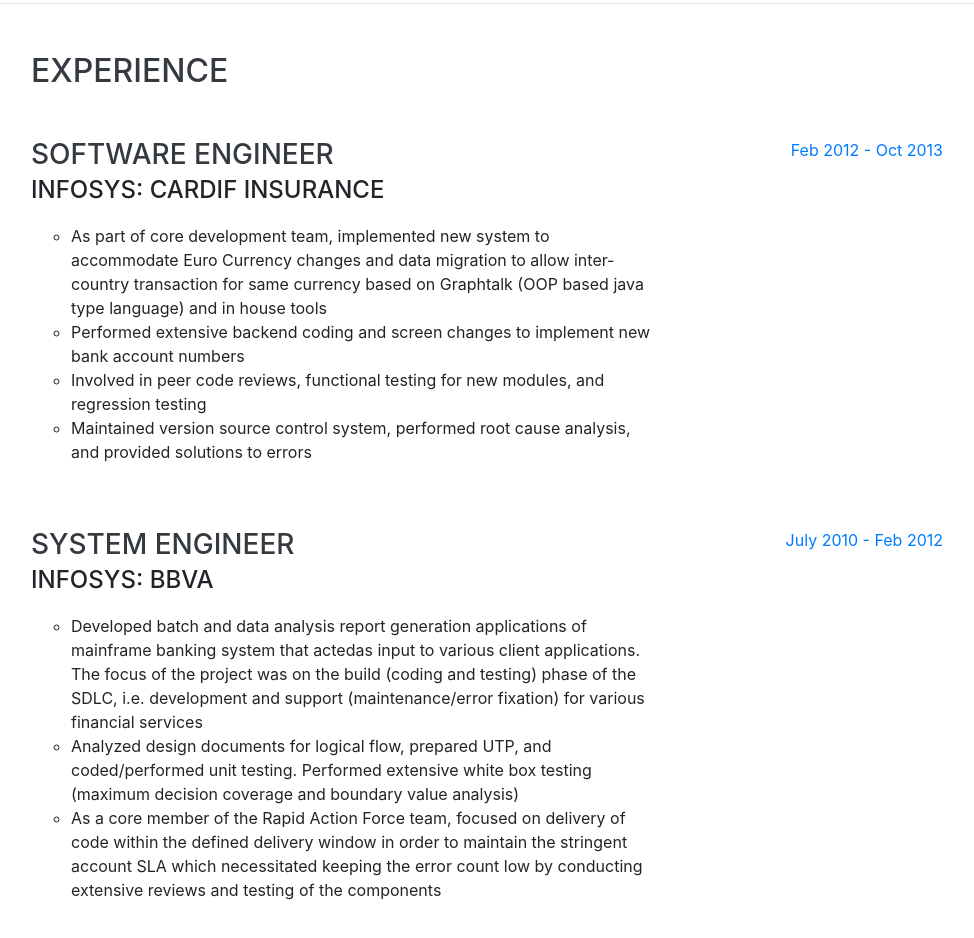
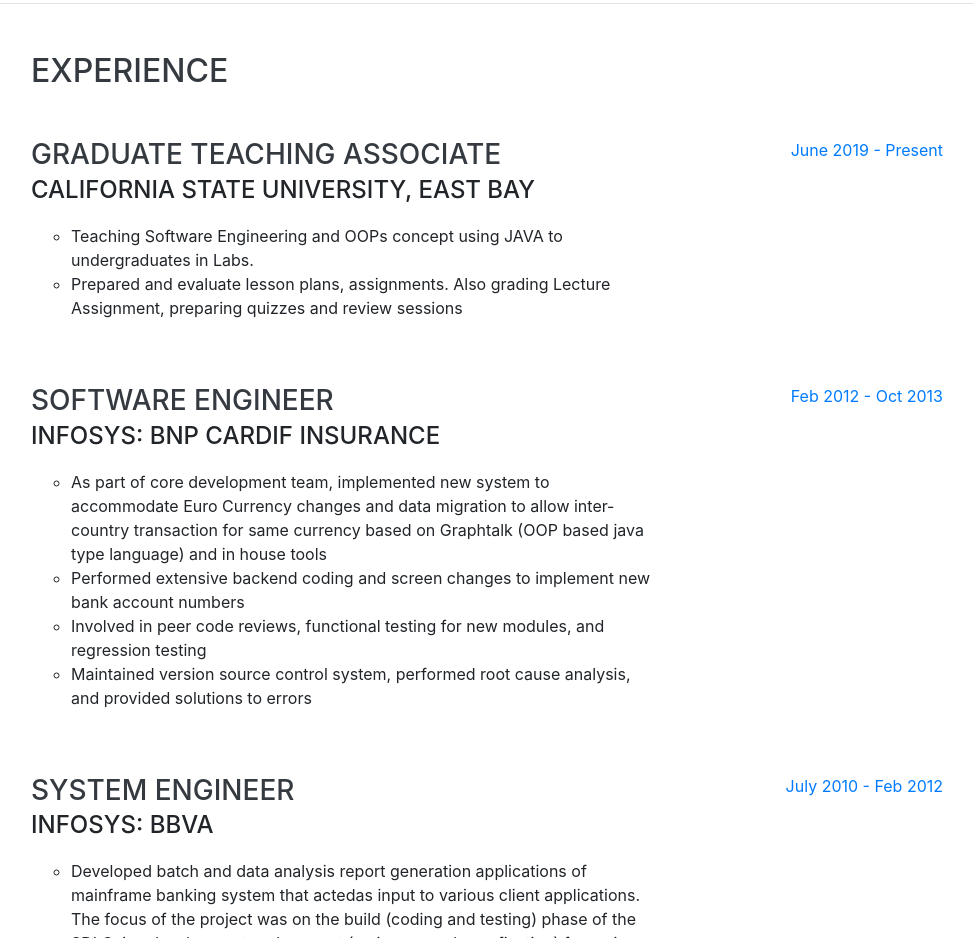
Before and after one commit to tanejasomi/Portfolio, a website with bundled scripts: page index.html in a window 1280 px wide. Shown: the part 1598-2536 px from the top of the page, without its empty margins (289-1263 px from the left). Built offline with nearby package versions, Linux system fonts and the light colour scheme; a web font is replaced by a local one.

Commit message:
update experience index.html

```diff
--- a/index.html
+++ b/index.html
@@ -120,8 +120,23 @@
 
         <div class="resume-item d-flex flex-column flex-md-row justify-content-between mb-5">
           <div class="resume-content">
+            <h3 class="mb-0">Graduate Teaching Associate</h3>
+            <div class="subheading mb-3">California State University, East Bay </div>
+            <ul style="list-style-type:circle;">
+              <li>Teaching Software Engineering and OOPs concept using JAVA to undergraduates in Labs. </li>
+               <li>Prepared and evaluate lesson plans, assignments. Also grading Lecture Assignment, preparing quizzes and review sessions</li>
+            </ul>
+
+          </div>
+          <div class="resume-date text-md-right">
+            <span class="text-primary">June 2019 - Present</span>
+          </div>
+        </div>
+
+        <div class="resume-item d-flex flex-column flex-md-row justify-content-between mb-5">
+          <div class="resume-content">
             <h3 class="mb-0">Software Engineer</h3>
-            <div class="subheading mb-3">Infosys: Cardif Insurance </div>
+            <div class="subheading mb-3">Infosys: BNP Cardif Insurance </div>
             <ul style="list-style-type:circle;">
               <li>As part of core development team, implemented new system to accommodate Euro Currency changes and data migration to allow inter-country transaction for same currency based on Graphtalk (OOP based java type language) and in house tools</li>
               <li>Performed extensive backend coding and screen changes to implement new bank account numbers</li>
```
